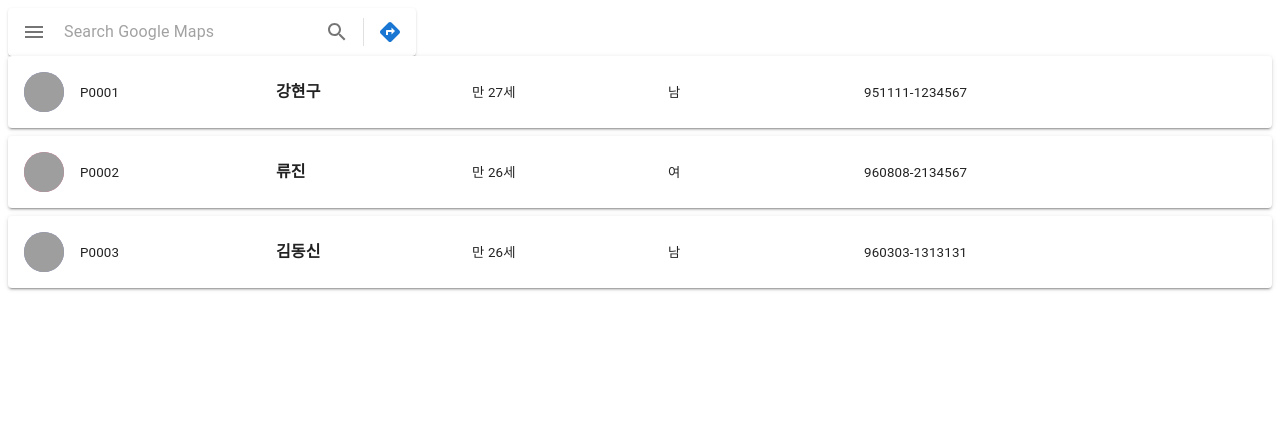
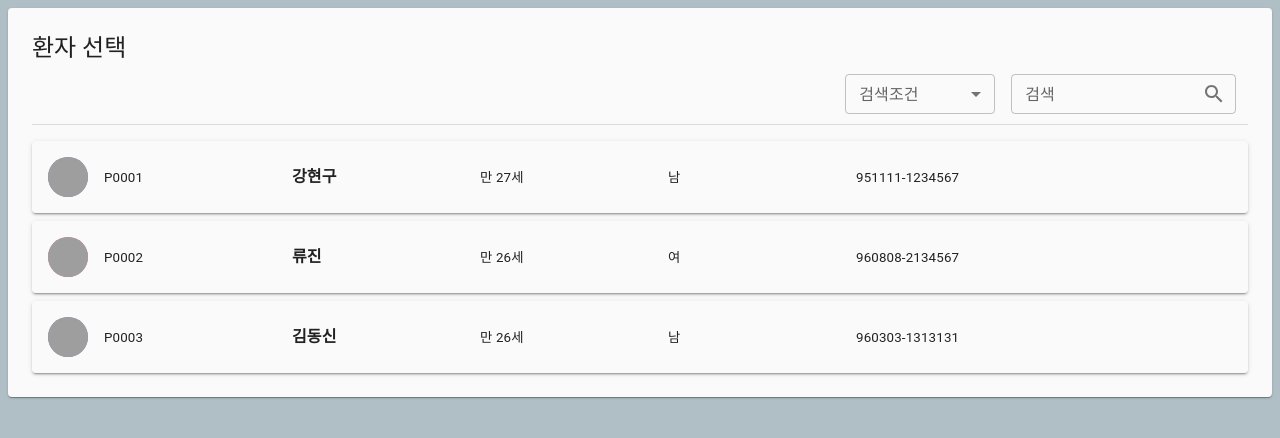
Before and after one commit to rkdgusrn1212/laboratory_information_system, a React (Create React App) app in the folder front/: page /order in a window 1280 px wide. Shown: the top 438 px of the page. Built offline with nearby package versions, Linux system fonts and the light colour scheme; grey boxes are pictures that could not be loaded.

Commit message:
PatientPicker 완성

```diff
--- a/front/src/components/order/PatientPicker.tsx
+++ b/front/src/components/order/PatientPicker.tsx
@@ -1,5 +1,10 @@
+import Paper from '@mui/material/Paper';
+import Box from '@mui/material/Box';
 import PatientPickerInput from './PatientPickerInput';
 import PatientPickerList from './PatientPickerList';
+import Typography from '@mui/material/Typography';
+import Divider from '@mui/material/Divider';
+
 const dummyPatient = [
   {
     no: 'P0001',
@@ -29,10 +34,15 @@ const dummyPatient = [
 
 const PatientPicker = () => {
   return (
-    <>
-      <PatientPickerInput />
+    <Paper sx={{ p: 3, m: 1 }}>
+      <Typography variant="h5">환자 선택</Typography>
+      <Box sx={{ display: 'flex', justifyContent: 'flex-end' }}>
+        <PatientPickerInput />
+      </Box>
+
+      <Divider sx={{ mb: 2 }} />
       <PatientPickerList data={dummyPatient} />
-    </>
+    </Paper>
   );
 };
 export default PatientPicker;
--- a/front/src/components/order/PatientPickerInput.tsx
+++ b/front/src/components/order/PatientPickerInput.tsx
@@ -1,33 +1,60 @@
-import Paper from '@mui/material/Paper';
-import InputBase from '@mui/material/InputBase';
-import Divider from '@mui/material/Divider';
+import { useState } from 'react';
+import Box from '@mui/material/Box';
+import FormControl from '@mui/material/FormControl';
+import Select, { SelectChangeEvent } from '@mui/material/Select';
+import InputLabel from '@mui/material/InputLabel';
+import InputAdornment from '@mui/material/InputAdornment';
+import OutlinedInput from '@mui/material/OutlinedInput';
+import MenuItem from '@mui/material/MenuItem';
 import IconButton from '@mui/material/IconButton';
-import MenuIcon from '@mui/icons-material/Menu';
 import SearchIcon from '@mui/icons-material/Search';
-import DirectionsIcon from '@mui/icons-material/Directions';
 
 const PatientPickerInput: React.FC = () => {
+  const [condition, setCondition] = useState('');
+
+  const handleChange = (event: SelectChangeEvent) => {
+    setCondition(event.target.value as string);
+  };
   return (
-    <Paper
+    <Box
       component="form"
-      sx={{ p: '2px 4px', display: 'flex', alignItems: 'center', width: 400 }}
+      sx={{
+        p: '2px 4px',
+        display: 'flex',
+        alignItems: 'center',
+      }}
     >
-      <IconButton sx={{ p: '10px' }} aria-label="menu">
-        <MenuIcon />
-      </IconButton>
-      <InputBase
-        sx={{ ml: 1, flex: 1 }}
-        placeholder="Search Google Maps"
-        inputProps={{ 'aria-label': 'search google maps' }}
-      />
-      <IconButton type="button" sx={{ p: '10px' }} aria-label="search">
-        <SearchIcon />
-      </IconButton>
-      <Divider sx={{ height: 28, m: 0.5 }} orientation="vertical" />
-      <IconButton color="primary" sx={{ p: '10px' }} aria-label="directions">
-        <DirectionsIcon />
-      </IconButton>
-    </Paper>
+      <FormControl sx={{ m: 1, width: '150px' }} size="small">
+        <InputLabel id="search-condition-label">검색조건</InputLabel>
+        <Select
+          variant="outlined"
+          labelId="search-condition-label"
+          id="search-condition"
+          value={condition}
+          label="검색조건"
+          onChange={handleChange}
+        >
+          <MenuItem value={'no'}>환자번호</MenuItem>
+          <MenuItem value={'name'}>성명</MenuItem>
+          <MenuItem value={'rnn'}>주민번호</MenuItem>
+        </Select>
+      </FormControl>
+      <FormControl sx={{ m: 1, width: '25ch' }} variant="outlined" size="small">
+        <InputLabel htmlFor="outlined-adornment-password">검색</InputLabel>
+        <OutlinedInput
+          id="search"
+          type="search"
+          endAdornment={
+            <InputAdornment position="end">
+              <IconButton edge="end">
+                <SearchIcon />
+              </IconButton>
+            </InputAdornment>
+          }
+          label="검색"
+        />
+      </FormControl>
+    </Box>
   );
 };
 export default PatientPickerInput;
--- a/front/src/pages/OrderPage.tsx
+++ b/front/src/pages/OrderPage.tsx
@@ -1,10 +1,34 @@
 import PatientPicker from '../components/order/PatientPicker';
+import { CssBaseline } from '@mui/material';
+import { ThemeProvider, createTheme } from '@mui/material';
+
+const theme = createTheme({
+  palette: {
+    primary: {
+      light: '#69dbff',
+      main: '#00aaff',
+      dark: '#007bcb',
+      contrastText: '#fff',
+    },
+    secondary: {
+      light: '#33ab9f',
+      main: '#009688',
+      dark: '#00695f',
+      contrastText: '#fff',
+    },
+    background: {
+      paper: '#FAFAFA',
+      default: '#B0BEC5',
+    },
+  },
+});
 
 const OrderPage: React.FC = () => {
   return (
-    <>
+    <ThemeProvider theme={theme}>
+      <CssBaseline />
       <PatientPicker />
-    </>
+    </ThemeProvider>
   );
 };
 export default OrderPage;
```
